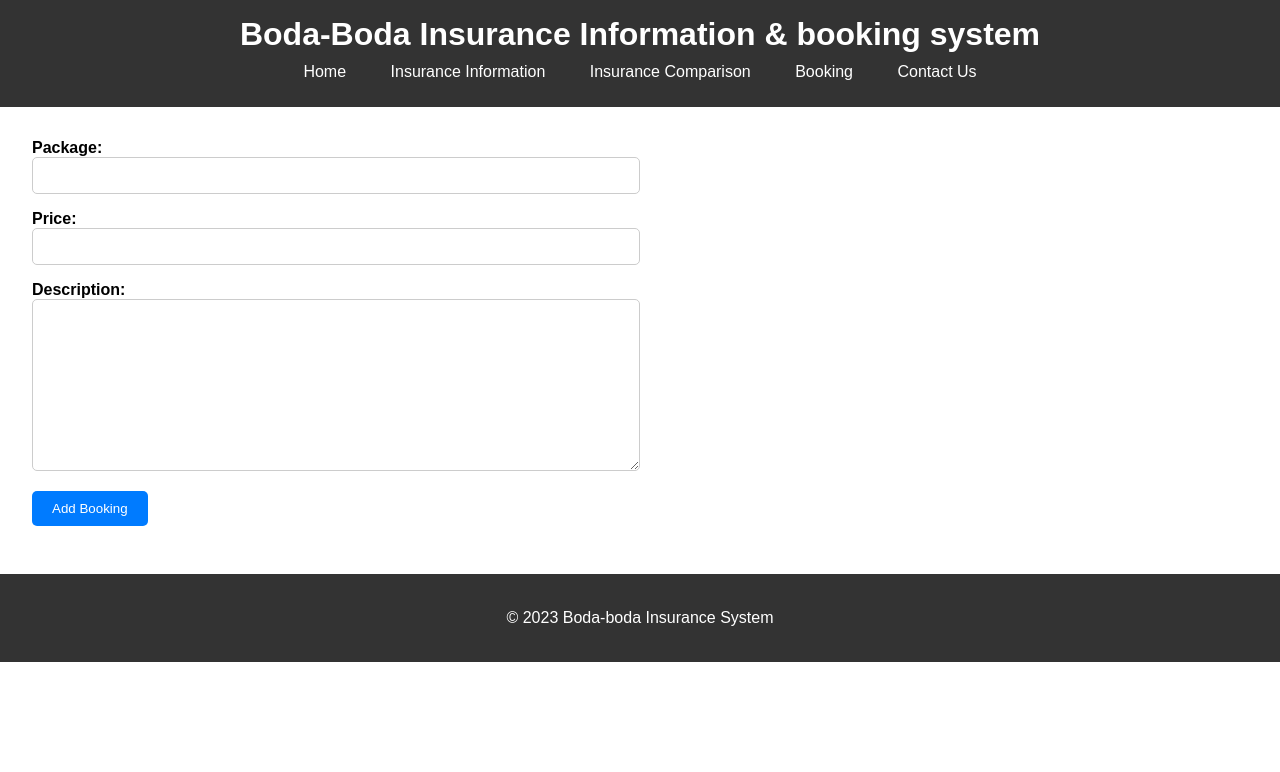
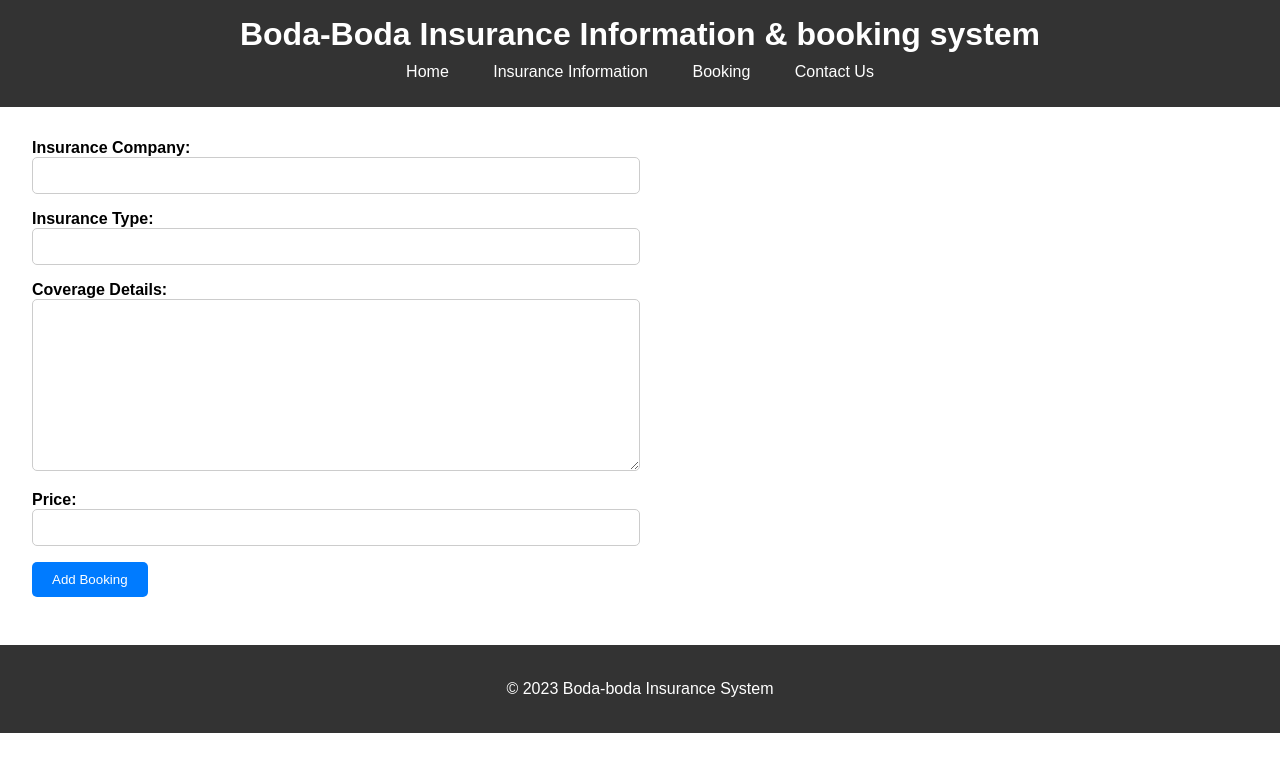
Before and after one commit to AlexAaqil/bodabodainsurance, a Flask app: page /add_booking in a window 1280 px wide. Shown: the top 772 px of the page. Run offline with Flask 3, Linux system fonts and the light colour scheme.

Commit message:
Updated the model for Bookings as well as the related routes

```diff
--- a/app/models.py
+++ b/app/models.py
@@ -13,9 +13,10 @@ class User(db.Model, UserMixin):
 
 class Booking(db.Model):
     id = db.Column(db.Integer, primary_key=True)
-    package = db.Column(db.String(100), nullable=False)
+    insurance_company = db.Column(db.String, nullable=False)
+    insurance_type = db.Column(db.String, nullable=False)
+    coverage_details = db.Column(db.String, nullable=False)
     price = db.Column(db.Float, nullable=False)
-    description = db.Column(db.Text, nullable=True)
 
 
 class UserBooking(db.Model):
--- a/app/routes.py
+++ b/app/routes.py
@@ -20,11 +20,12 @@ def add_booking():
     page_title = 'Add a Booking'
 
     if request.method == 'POST':
-        package = request.form.get('package')
+        insurance_company = request.form.get('insurance_company')
+        insurance_type = request.form.get('insurance_type')
+        coverage_details = request.form.get('coverage_details')
         price = request.form.get('price')
-        description = request.form.get('description')
 
-        new_booking = Booking(package=package, price=price, description=description)
+        new_booking = Booking(insurance_company=insurance_company, insurance_type=insurance_type, coverage_details=coverage_details, price=price)
         db.session.add(new_booking)
         db.session.commit()
         flash('Booking has been added!', category='success')
@@ -62,11 +63,6 @@ def list_all_bookings():
 def information():
     page_title = 'Information'
     return render_template('information.html', page_title=page_title, user=current_user)
-
-@app.route('/comparison')
-def comparison():
-    page_title = 'Comparison'
-    return render_template('comparison.html', page_title=page_title, user=current_user)
 
 @app.route('/contact')
 def contact():
--- a/app/templates/add_booking.html
+++ b/app/templates/add_booking.html
@@ -2,17 +2,21 @@
 {% block body %}
   <section class="main-section">
     <form method="post" action={{ url_for('add_booking') }}>
-      <div class="form-group">
-        <label for="package">Package:</label>
-        <input type="text" id="package" name="package" required>
-      </div>
+        <div class="form-group">
+            <label for="insurance_company">Insurance Company:</label>
+            <input type="text" id="insurance_company" name="insurance_company" required>
+        </div>
+        <div class="form-group">
+            <label for="insurance_type">Insurance Type:</label>
+            <input type="text" id="insurance_type" name="insurance_type" required>
+        </div>
+        <div class="form-group">
+            <label for="coverage_details">Coverage Details:</label>
+            <textarea name="coverage_details" id="coverage_details" cols="30" rows="10"></textarea>
+        </div>
       <div class="form-group">
         <label for="price">Price:</label>
         <input type="number" id="price" name="price" required>
-      </div>
-      <div class="form-group">
-        <label for="description">Description:</label>
-        <textarea name="description" id="description" cols="30" rows="10"></textarea>
       </div>
       <div class="form-group">
         <button type="submit" class="btn">Add Booking</button>
--- a/app/templates/layout.html
+++ b/app/templates/layout.html
@@ -24,7 +24,6 @@
       <nav>
         <a href={{ url_for('home') }}>Home</a>
         <a href={{ url_for('information') }}>Insurance Information</a>
-        <a href={{ url_for('comparison') }}>Insurance Comparison</a>
         <a href={{ url_for('bookings') }}>Booking</a>
         <a href={{ url_for('contact') }}>Contact Us</a>
         {% if user.is_authenticated %}
```
Also changed, not shown: app/templates/booking.html (+4 -3 lines), app/templates/comparison.html (deleted, +0 -41 lines), app/templates/list_all_bookings.html (+4 -3 lines), app/templates/user_bookings.html (+4 -3 lines), app/bodabodainsurance.sqlite3.
